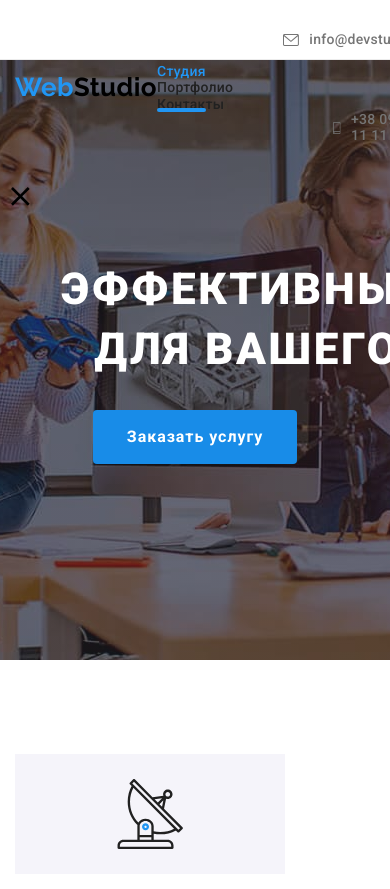
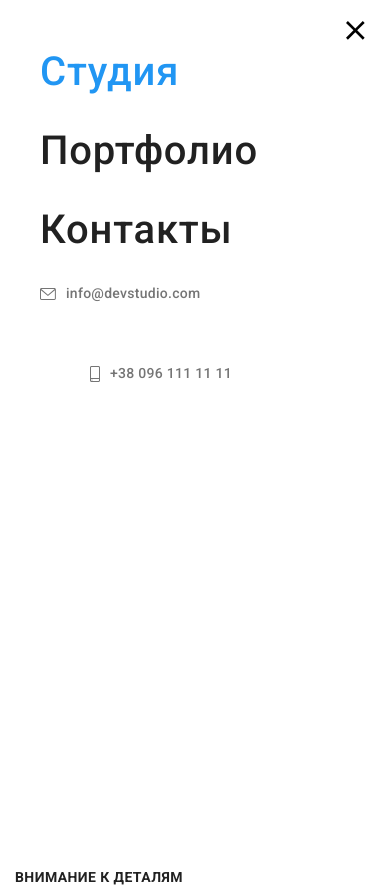
Before and after one commit to Bashniachka/HW-8-desktop, a plain HTML site: page index.html in a window 390 px wide. Shown: the top 889 px of the page. Drawn offline with nearby package versions, Linux system fonts and the light colour scheme.

Commit message:
кусок2

```diff
--- a/index.html
+++ b/index.html
@@ -14,7 +14,23 @@
     <div class="conteiner">
             <nav class="header-nav">
                 <a class="header-logo link" href="">Web<span class="top-logo">Studio</span></a>
-                <div class="menu-content"></div>
+                <button
+                type="button"
+                class="menu-button is-open"
+                aria-controls="menu-conteiner"
+                data-menu-button
+                aria-expanded="false"
+                >
+                    <svg width="40" height="40"
+                    aria-label="Переключатель мобильного меню">
+                        <use class="icon-close" href="./img/symbol-defs.svg#icon-close"></use>
+                        <use class="icon-menu" href="./img/symbol-defs.svg#icon-menu"></use>
+                    </svg>
+                </button>
+                <div
+                class="menu-conteiner is-open"
+                id="menu-conteiner"
+                data-menu>
                 <ul class="list menu-list">
                     <li class="menu-item"><a class="menu-link link current" href="">Студия</a></li>
                     <li class="menu-item"><a class="menu-link link" href="./portfolio.html">Портфолио</a></li>
@@ -25,19 +41,9 @@
                         <svg class="contact-icon" width="16" height="12"> <use href="./img/symbol-defs.svg#icon-envelope"></use></svg> info@devstudio.com</a></li>
                     <li class="contact-item"><a class="contact-link link" href="tel:+380961111111"> <svg class="contact-icon" width="10" height="16"> <use href="./img/symbol-defs.svg#icon-smartphone"></use></svg>+38 096 111 11 11</a></li>
                 </ul>
+            </div>
         </div>
-        <button
-        type="button"
-        class="menu-button is-open"
-        data-menu-button
-        aria-expanded="false"
-        >
-            <svg width="40" height="40"
-            aria-label="Переключатель мобильного меню">
-                <use class="icon-close" href="./img/symbol-defs.svg#icon-close"></use>
-                <use class="icon-menu" href="./img/symbol-defs.svg#icon-menu"></use>
-            </svg>
-        </button>
+
        </nav>
     </div>
   </header>
--- a/sass/base/_common.scss
+++ b/sass/base/_common.scss
@@ -11,6 +11,13 @@ body {
     }
 
     .padding-section {
-        padding-top: 94px;
-        padding-bottom: 94px;
-    }
+        @media screen and (max-width: 768px){
+            padding-top: 60px;
+            padding-bottom: 60px;
+        }
+        @media screen and (min-width: 769px){
+            padding-top: 94px;
+            padding-bottom: 94px;
+
+        }
+        }
--- a/sass/layout/_header.scss
+++ b/sass/layout/_header.scss
@@ -1,7 +1,9 @@
 .header {
     border-bottom: 1px solid #ececec;
-    @media screen and (max-width: 480px) {
+    @media screen and (max-width: 767px) {
         position: relative;
+        display: flex;
+        align-items: center;
         height: 60px;
         background-color: var(--main-background-color);
     }
@@ -10,15 +12,20 @@
 .header-logo {
     margin-right: auto;
     // margin-right: 93px;
+
 }
 
-@media screen and (max-width: 480px) {
+@media screen and (max-width: 767px) {
     .menu-button {
         display: inline-flex;
         margin: 0;
         padding: 0;
         border: none;
         background-color: transparent;
+        z-index: 2;
+        & .icon-menu {
+            display: block;
+        }
         & .icon-close {
             display: none;
         }
@@ -31,21 +38,33 @@
     }
 }
 
-@media screen and (min-width: 481px) {
+@media screen and (min-width: 768px) {
     .menu-button {
-        display: none;}
+        display: none;
+    }
 
 }
 
-.menu-content {
-    @media screen and (max-width: 480px) {
+.menu-conteiner {
+    @media screen and (max-width: 767px) {
+        display: none;
         position: absolute;
-        top: 100%;
+        top: 0;
         left: 0;
         width: 100%;
+        height: 100vh;
         background-color: #fff;
+        text-align: left;
+        z-index: 1;
+        padding-top: 48px;
+        padding-bottom: 48px;
+        padding-left: 40px;
+        &.is-open{
+            display: block;
+        }
     }
 }
+
 
 
 .header-nav {
@@ -57,7 +76,8 @@
 // }
 
 .menu-item:not(:last-child) {
-    margin-right: 50px;
+    margin-bottom: 32px;
+    // margin-right: 50px;
 }
 
 .list-contact {
@@ -76,6 +96,10 @@
     &:hover,
     &:focus {
         color: var(--accent-color);
+}
+@media screen and (max-width: 767px) {
+    font-size: 40px;
+    line-height: 1.18;
 }
 }
 .contact-item:not(:first-child) {
@@ -115,5 +139,8 @@
         bottom: -1px;
         left: 0;
         background-color: var(--accent-color);
+        @media screen and (max-width: 767px) {
+            display: none;
+        }
     }
 }
```
Also changed, not shown: css/main.css, css/main.min.css, js/menu.js (line endings or trailing spaces), 2 other files.
